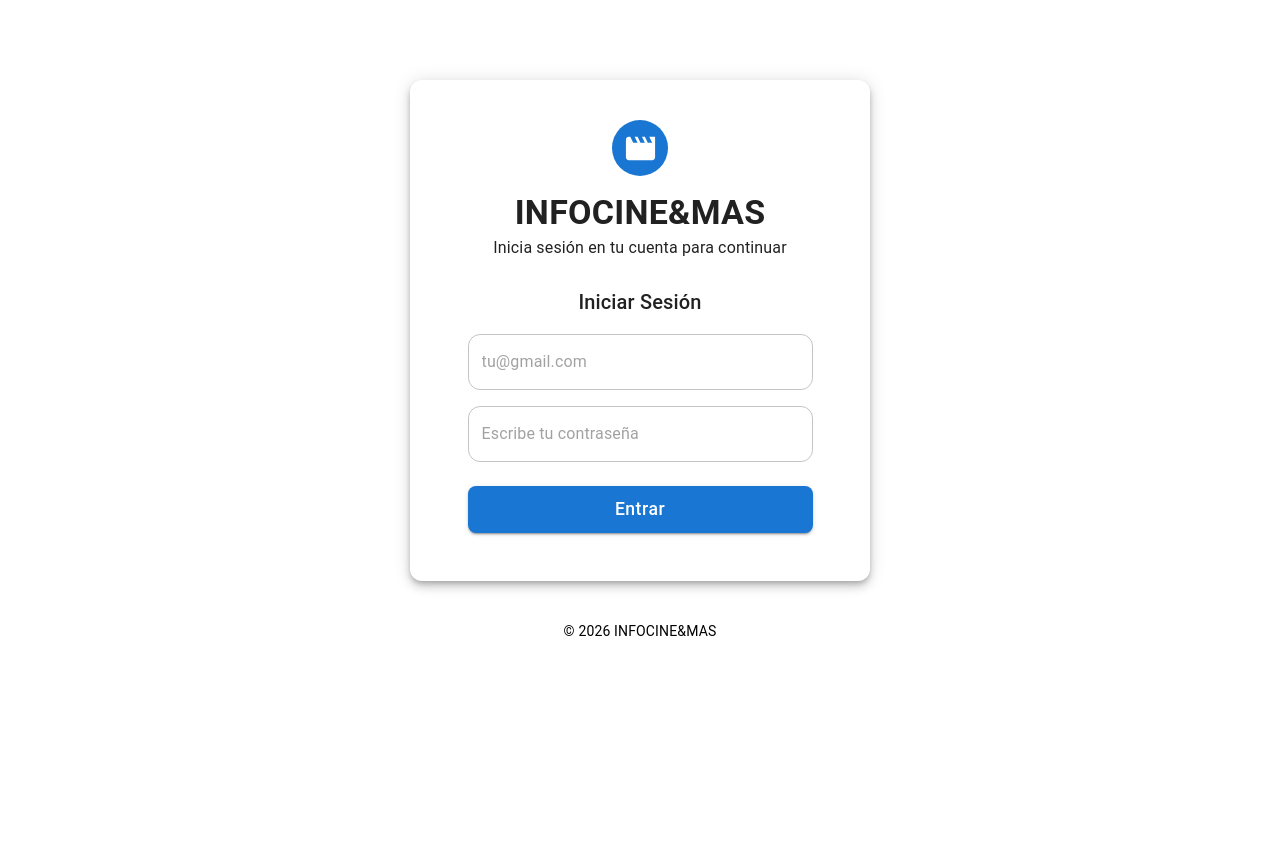
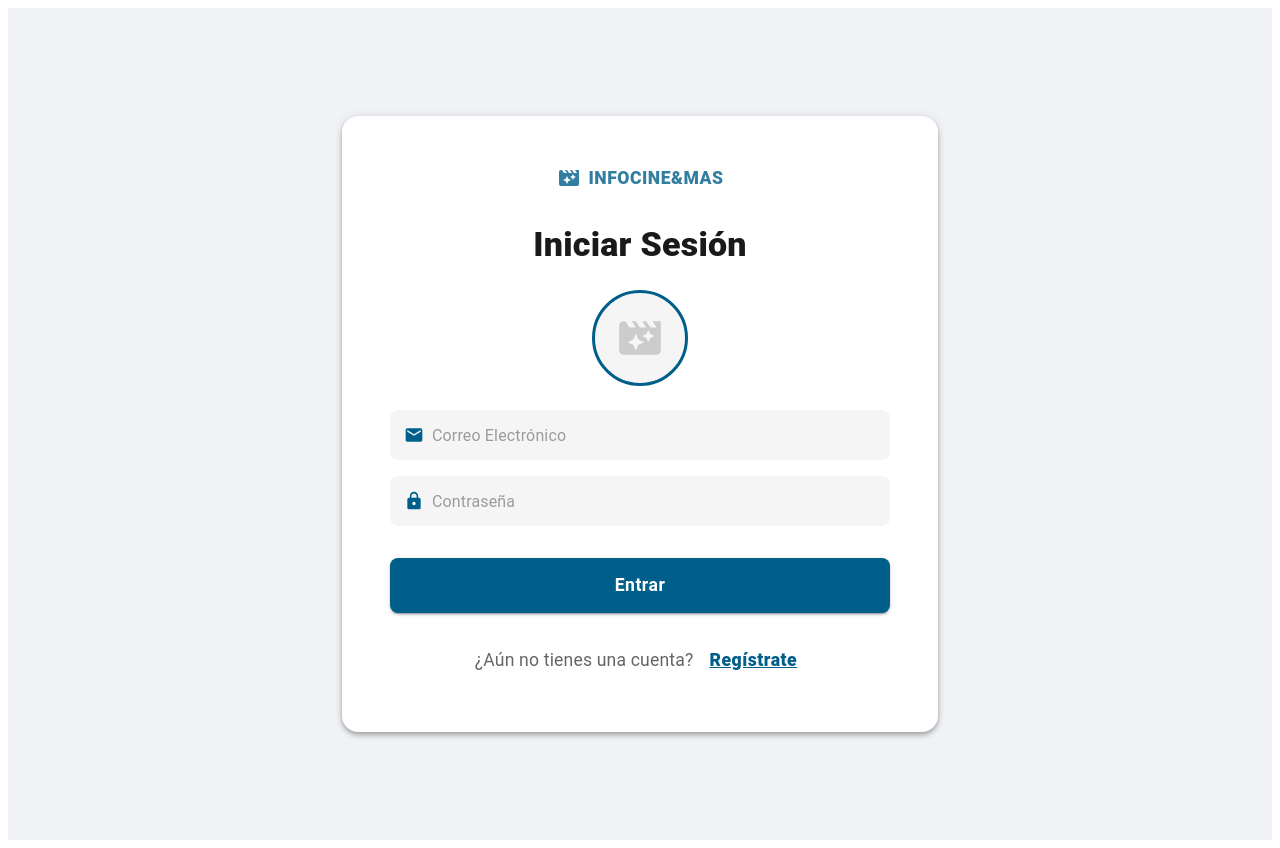
Before and after one commit to CarlosAparicio7/TFG-CarlosAparicio_AdrianRey-Front, a React (Vite) app: page /login in a window 1280 px wide. Before the commit the page ends 800 px from the top, so only its background shows below. Built offline with nearby package versions, Linux system fonts and the light colour scheme.

Commit message:
Cambios en la estructura y diseño de las paginas

```diff
--- a/src/pages/Login.tsx
+++ b/src/pages/Login.tsx
@@ -1,89 +1,79 @@
-import MovieIcon from '@mui/icons-material/Movie';
-import { Avatar, Box, Button, Container, OutlinedInput, Paper, Typography } from '@mui/material';
-export default function Login() {
-    return(
-        <>
-            <Container component="main" maxWidth="xs">
-                <Box
-                    sx={{
-                    marginTop: 10,
-                    display: 'flex',
-                    flexDirection: 'column',
-                    alignItems: 'center',
-                    }}
-                >
-                    <Paper
-                        elevation={6}
-                        sx={{
-                            padding: 4,
-                            display: 'flex',
-                            flexDirection: 'column',
-                            alignItems: 'center',
-                            borderRadius: 3,
-                            width: '100%'
-                        }}
-                    >
+import { Box, Typography, TextField, Button, Avatar, InputAdornment, Paper } from '@mui/material';
+import { MovieFilter, Email, Lock } from '@mui/icons-material';
+import { Link } from 'react-router-dom';
 
-                        <Avatar sx={{ m: 1, bgcolor: '#1976d2', width: 56, height: 56 }}>
-                            <MovieIcon fontSize="large" />
-                        </Avatar>
+export default function LoginPage() {
+  return (
+    <Box sx={{ height: '100vh', display: 'flex', alignItems: 'center', justifyContent: 'center', bgcolor: '#f0f2f5', p: 2, overflow: 'hidden' }}>
+      <Paper elevation={4} sx={{ maxWidth: 500, width: '100%', borderRadius: 4, overflow: 'hidden', bgcolor: '#fff', p: { xs: 3, md: 6 } }}>
 
-                        <Typography component="h1" variant="h4" sx={{ fontWeight: 'bold', mt: 1 }}>
-                            INFOCINE&MAS
-                        </Typography>
-                        <Typography variant="subtitle1" color="text.secondary" sx={{ mb: 3 }}>
-                            Inicia sesión en tu cuenta para continuar
-                        </Typography>
+        <Box sx={{ display: 'flex', alignItems: 'center', justifyContent: 'center', gap: 1, mb: 4, opacity: 0.8 }}>
+          <MovieFilter sx={{ color: '#005f8a', fontSize: 24 }} />
+          <Typography variant="h6" sx={{ fontWeight: 800, color: '#005f8a', letterSpacing: 0.5, fontSize: '1.1rem' }}>
+            INFOCINE&MAS
+          </Typography>
+        </Box>
 
-                        <Typography variant="h6" sx={{ mb: 2 }}>
-                            Iniciar Sesión
-                        </Typography>
+        <Box sx={{ mb: 3, textAlign: 'center' }}>
+          <Typography variant="h4" sx={{ fontWeight: 800, color: '#1a1a1a', mb: 3 }}>Iniciar Sesión</Typography>
+          <Box sx={{ position: 'relative', display: 'inline-block' }}>
+            <Avatar sx={{ width: 90, height: 90, bgcolor: '#f5f5f5', border: '3px solid #005f8a', mx: 'auto' }}>
+              <MovieFilter sx={{ fontSize: 50, color: '#ccc' }} />
+            </Avatar>
+          </Box>
+        </Box>
 
-                        <Box component="div" sx={{ width: '100%', display: 'flex', flexDirection: 'column', alignItems: 'center' }}>
-                            <OutlinedInput
-                                type='email'
-                                placeholder='tu@gmail.com'
-                                required
-                                sx={{
-                                width: 345,
-                                borderRadius: 3,
-                                mb: 2
-                                }}
-                            />
+        <Box sx={{ display: 'flex', flexDirection: 'column', gap: 2 }}>
+          <TextField
+            placeholder="Correo Electrónico"
+            fullWidth
+            slotProps={{
+              input: {
+                startAdornment: <InputAdornment position="start"><Email sx={{ color: '#005f8a', fontSize: 20 }} /></InputAdornment>,
+                sx: { borderRadius: 2, height: 50, bgcolor: '#f5f5f5' }
+              }
+            }}
+            sx={{ '& .MuiOutlinedInput-notchedOutline': { border: 'none' } }}
+          />
+          <TextField
+            placeholder="Contraseña"
+            type="password"
+            fullWidth
+            slotProps={{
+              input: {
+                startAdornment: <InputAdornment position="start"><Lock sx={{ color: '#005f8a', fontSize: 20 }} /></InputAdornment>,
+                sx: { borderRadius: 2, height: 50, bgcolor: '#f5f5f5' }
+              }
+            }}
+            sx={{ '& .MuiOutlinedInput-notchedOutline': { border: 'none' } }}
+          />
+        </Box>
 
-                            <OutlinedInput
-                                type='password'
-                                placeholder='Escribe tu contraseña'
-                                required
-                                sx={{
-                                width: 345,
-                                borderRadius: 3,
-                                mb: 2
-                                }}
-                            />
+        <Button component={Link} to="/" variant="contained" fullWidth sx={{ mt: 4, bgcolor: '#005f8a', py: 1.5, borderRadius: 2, fontWeight: 700, textTransform: 'none', fontSize: '1.1rem', '&:hover': { bgcolor: '#004a6d' } }}>
+          Entrar
+        </Button>
 
-                            <Button
-                                variant="contained"
-                                size="large"
-                                sx={{
-                                    mt: 1,
-                                    mb: 2,
-                                    borderRadius: 2,
-                                    textTransform: 'none',
-                                    fontSize: '1.1rem',
-                                    width: 345
-                                }}
-                            >
-                                Entrar
-                            </Button>
-                        </Box>
-                    </Paper>
-
-                    <Typography variant="body2" color="text.secondary" sx={{ mt: 5 }}>
-                    © {new Date().getFullYear()} INFOCINE&MAS
-                    </Typography>
-                </Box>
-            </Container>
-        </>
-    );
+        <Typography variant="body1" sx={{ color: '#666', mt: 3, textAlign: 'center', fontSize: '1.1rem', display: 'flex', alignItems: 'center', justifyContent: 'center' }}>
+          ¿Aún no tienes una cuenta?
+          <Button
+            component={Link}
+            to="/register"
+            sx={{
+              color: '#005f8a',
+              fontWeight: 800,
+              textDecoration: 'underline',
+              textTransform: 'none',
+              fontSize: '1.1rem',
+              minWidth: 'auto',
+              p: 1,
+              ml: 1,
+              '&:hover': { textDecoration: 'underline', bgcolor: 'transparent' }
+            }}
+          >
+            Regístrate
+          </Button>
+        </Typography>
+      </Paper>
+    </Box>
+  );
 }
--- a/src/pages/Register.tsx
+++ b/src/pages/Register.tsx
@@ -1,5 +1,62 @@
-export default function Register() {
-    return (
-        <></>
-    );
+import { Box, Typography, TextField, Button, Avatar, IconButton, InputAdornment, Grid, Paper } from '@mui/material';
+import { PhotoCamera, MovieFilter, Person, Email, Lock, VideoCameraBack } from '@mui/icons-material';
+import { Link } from 'react-router-dom';
+
+export default function RegisterPage() {
+  return (
+    <Box sx={{ height: '100vh', display: 'flex', alignItems: 'center', justifyContent: 'center', bgcolor: '#f0f2f5', p: 2, overflow: 'hidden' }}>
+      <Paper elevation={4} sx={{ maxWidth: 1100, width: '100%', display: 'flex', flexDirection: { xs: 'column', md: 'row' }, borderRadius: 4, overflow: 'hidden', bgcolor: '#fff', maxHeight: '90vh' }}>
+
+        <Box sx={{ width: { xs: '100%', md: '35%' }, bgcolor: '#005f8a', p: 4, display: 'flex', flexDirection: 'column', justifyContent: 'center', alignItems: 'center', color: '#fff', textAlign: 'center' }}>
+          <VideoCameraBack sx={{ fontSize: 60, mb: 2, opacity: 0.9 }} />
+          <Typography variant="h3" sx={{ fontWeight: 700, mb: 1, letterSpacing: -1 }}>INFOCINE&MAS</Typography>
+          <Typography variant="body1" sx={{ opacity: 0.9, fontWeight: 400, maxWidth: '280px' }}>Explora nuestro gran catálogo: califica, comenta y disfruta de las mejores películas.</Typography>
+        </Box>
+
+        <Box sx={{ flex: 1, p: { xs: 3, md: 5, lg: 6 }, bgcolor: '#fff', display: 'flex', flexDirection: 'column', justifyContent: 'center', overflowY: 'auto' }}>
+        <Box sx={{ display: 'flex', alignItems: 'center', gap: 2, mb: 3, justifyContent: 'center' }}>
+            <MovieFilter sx={{ color: '#005f8a', fontSize: 35 }} />
+            <Typography variant="h4" sx={{ fontWeight: 800, color: '#1a1a1a' }}>Registro</Typography>
+        </Box>
+
+          <Box sx={{ mb: 3, textAlign: 'center' }}>
+            <Box sx={{ position: 'relative', display: 'inline-block' }}>
+              <Avatar sx={{ width: 90, height: 90, bgcolor: '#f5f5f5', border: '3px solid #005f8a', mx: 'auto' }}>
+                <Person sx={{ fontSize: 50, color: '#ccc' }} />
+              </Avatar>
+              <IconButton component="label" sx={{ position: 'absolute', bottom: 0, right: 0, bgcolor: '#005f8a', color: '#fff', '&:hover': { bgcolor: '#004a6d' }, border: '3px solid #fff', p: 0.8 }}>
+                <input hidden accept="image/*" type="file" /><PhotoCamera sx={{ fontSize: 18 }} />
+              </IconButton>
+            </Box>
+          </Box>
+
+          <Grid container spacing={2}>
+            <Grid size={{ xs: 12, sm: 6 }}>
+              <TextField placeholder="Nombre" fullWidth slotProps={{ input: { sx: { borderRadius: 2, height: 50, bgcolor: '#f5f5f5' } } }} sx={{ '& .MuiOutlinedInput-notchedOutline': { border: 'none' } }} />
+            </Grid>
+            <Grid size={{ xs: 12, sm: 6 }}>
+              <TextField placeholder="Apellido" fullWidth slotProps={{ input: { sx: { borderRadius: 2, height: 50, bgcolor: '#f5f5f5' } } }} sx={{ '& .MuiOutlinedInput-notchedOutline': { border: 'none' } }} />
+            </Grid>
+            <Grid size={12}>
+              <TextField placeholder="Correo Electrónico" fullWidth slotProps={{ input: { startAdornment: <InputAdornment position="start"><Email sx={{ color: '#005f8a', fontSize: 20 }} /></InputAdornment>, sx: { borderRadius: 2, height: 50, bgcolor: '#f5f5f5' } } }} sx={{ '& .MuiOutlinedInput-notchedOutline': { border: 'none' } }} />
+            </Grid>
+            <Grid size={12}>
+              <TextField placeholder="Contraseña" type="password" fullWidth slotProps={{ input: { startAdornment: <InputAdornment position="start"><Lock sx={{ color: '#005f8a', fontSize: 20 }} /></InputAdornment>, sx: { borderRadius: 2, height: 50, bgcolor: '#f5f5f5' } } }} sx={{ '& .MuiOutlinedInput-notchedOutline': { border: 'none' } }} />
+            </Grid>
+          </Grid>
+
+          <Button variant="contained" fullWidth sx={{ mt: 4, bgcolor: '#005f8a', py: 1.5, borderRadius: 2, fontWeight: 700, textTransform: 'none', fontSize: '1.1rem', '&:hover': { bgcolor: '#004a6d' } }}>
+            Crear cuenta
+          </Button>
+
+          <Typography variant="body1" sx={{ color: '#666', mt: 4, textAlign: 'center', fontSize: '1.1rem' }}>
+            ¿Ya tienes una cuenta?
+            <Button component={Link} to="/login" sx={{ color: '#005f8a', fontWeight: 800, textDecoration: 'underline', textTransform: 'none', fontSize: '1.1rem', minWidth: 'auto', p: 1, ml: 1, '&:hover': { textDecoration: 'underline', bgcolor: 'transparent' } }}>
+                Inicia sesión
+            </Button>
+          </Typography>
+        </Box>
+      </Paper>
+    </Box>
+  );
 }
```
Also changed, not shown: src/pages/Home.tsx (+32 -19 lines), src/pages/PageNotFound.tsx (+25 -15 lines).
